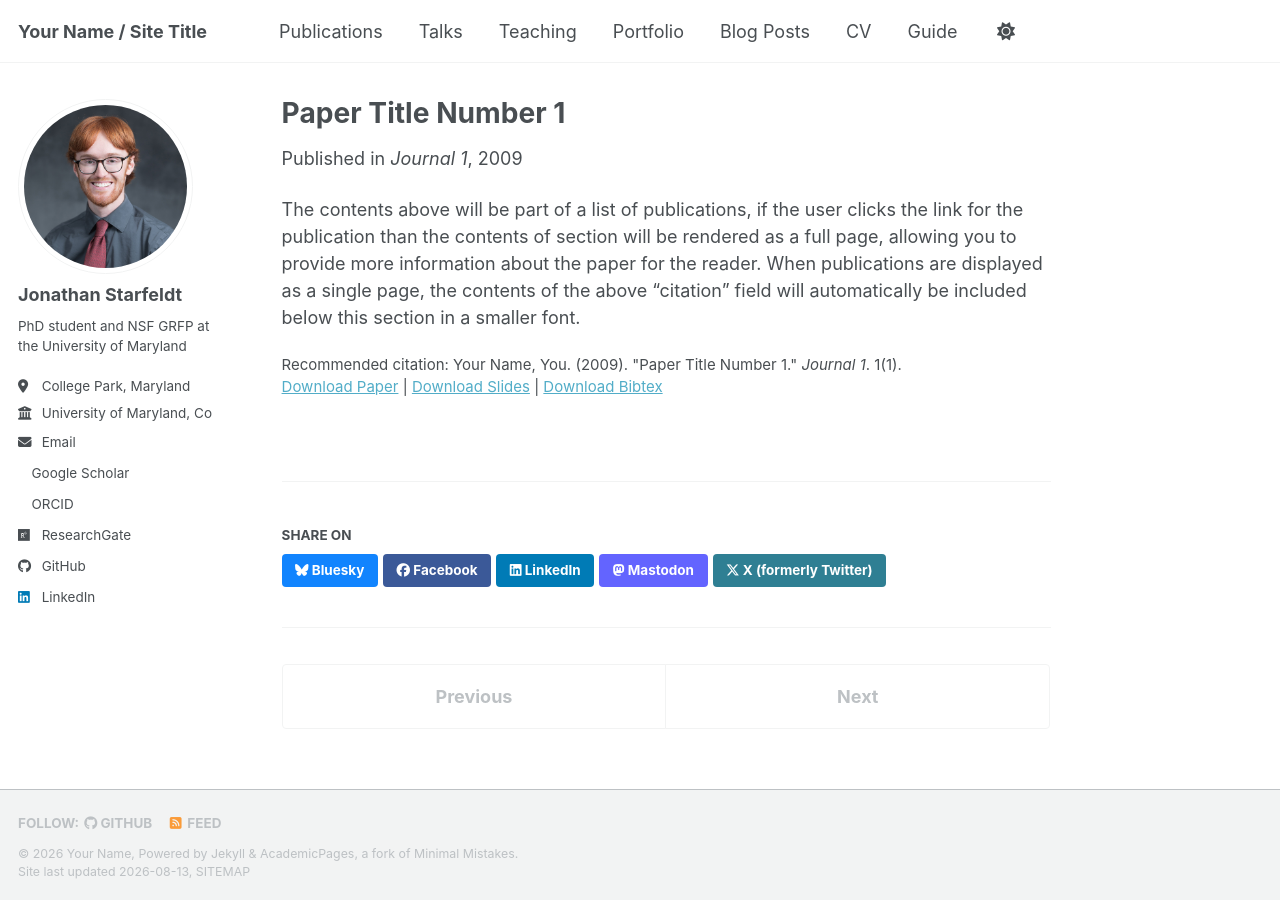
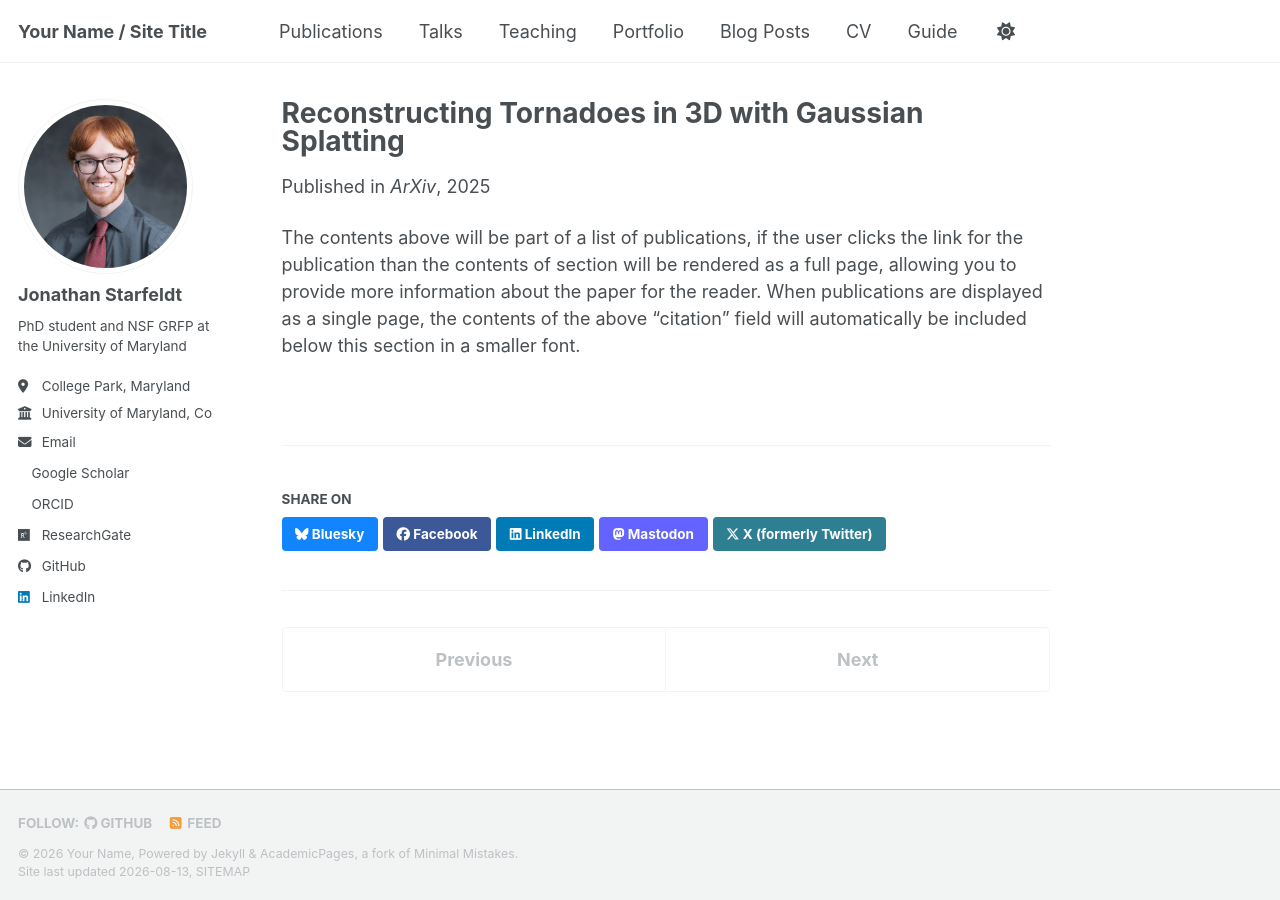
Before and after one commit to jstarfeldt/jstarfeldt.github.io, a Jekyll site: the page built from _publications/2009-10-01-paper-title-number-1.md, in a window 1280 px wide. Built offline with Jekyll 4.4.1, drawn with Linux system fonts in a browser that asks for light colours; a style sheet for code colours, icons or effects is not loaded.

Commit message:
Update 2009-10-01-paper-title-number-1.md

```diff
--- a/_publications/2009-10-01-paper-title-number-1.md
+++ b/_publications/2009-10-01-paper-title-number-1.md
@@ -1,14 +1,10 @@
 ---
-title: "Paper Title Number 1"
+title: "Reconstructing Tornadoes in 3D with Gaussian Splatting"
 collection: publications
 category: manuscripts
 permalink: /publication/2009-10-01-paper-title-number-1
-excerpt: 'This paper is about the number 1. The number 2 is left for future work.'
-date: 2009-10-01
-venue: 'Journal 1'
-slidesurl: 'https://academicpages.github.io/files/slides1.pdf'
-paperurl: 'https://academicpages.github.io/files/paper1.pdf'
-bibtexurl: 'https://academicpages.github.io/files/bibtex1.bib'
-citation: 'Your Name, You. (2009). &quot;Paper Title Number 1.&quot; <i>Journal 1</i>. 1(1).'
+date: 2025-09-02
+venue: 'ArXiv'
+paperurl: 'https://arxiv.org/pdf/2506.18677'
 ---
 The contents above will be part of a list of publications, if the user clicks the link for the publication than the contents of section will be rendered as a full page, allowing you to provide more information about the paper for the reader. When publications are displayed as a single page, the contents of the above "citation" field will automatically be included below this section in a smaller font.
```
